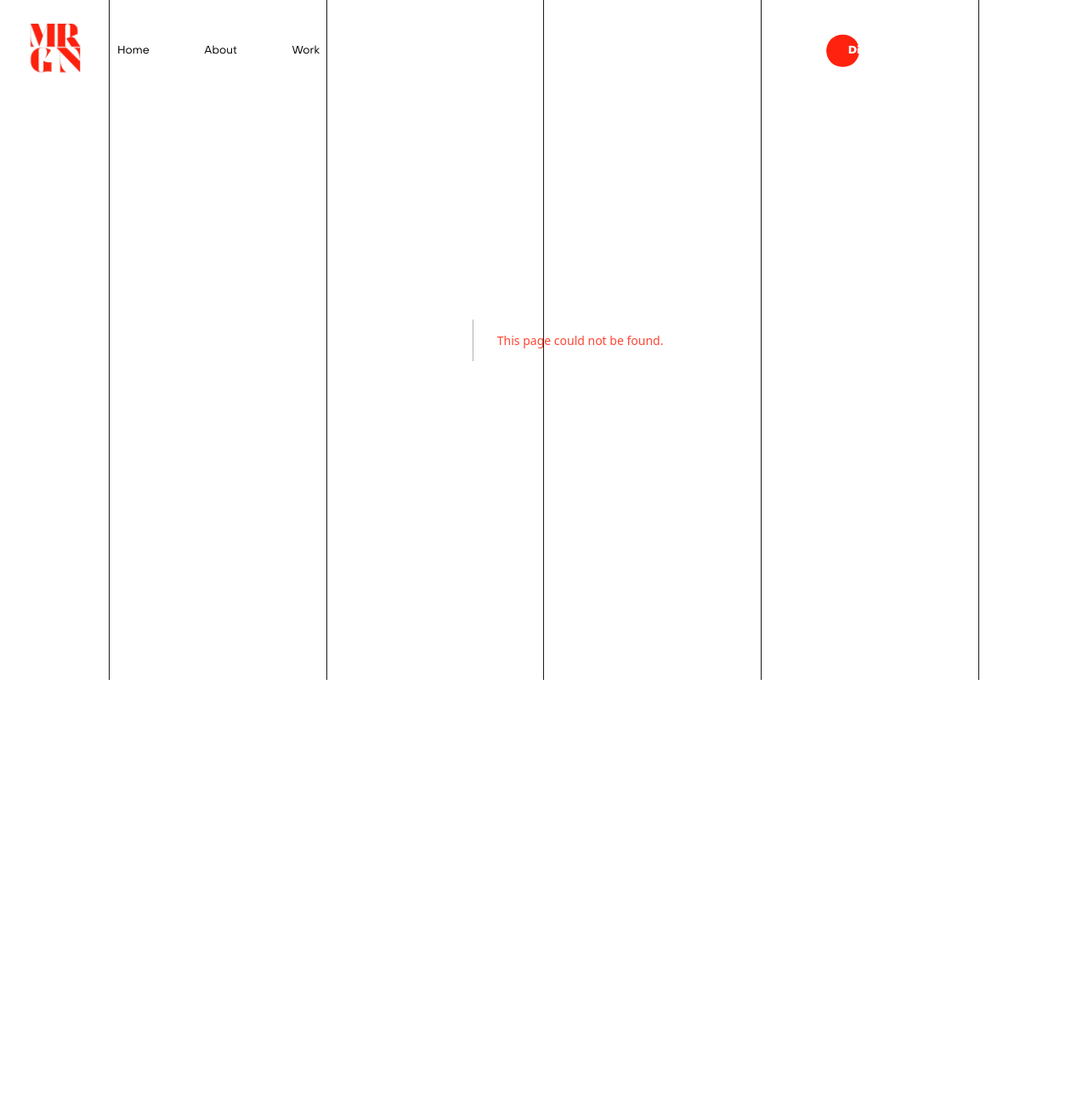
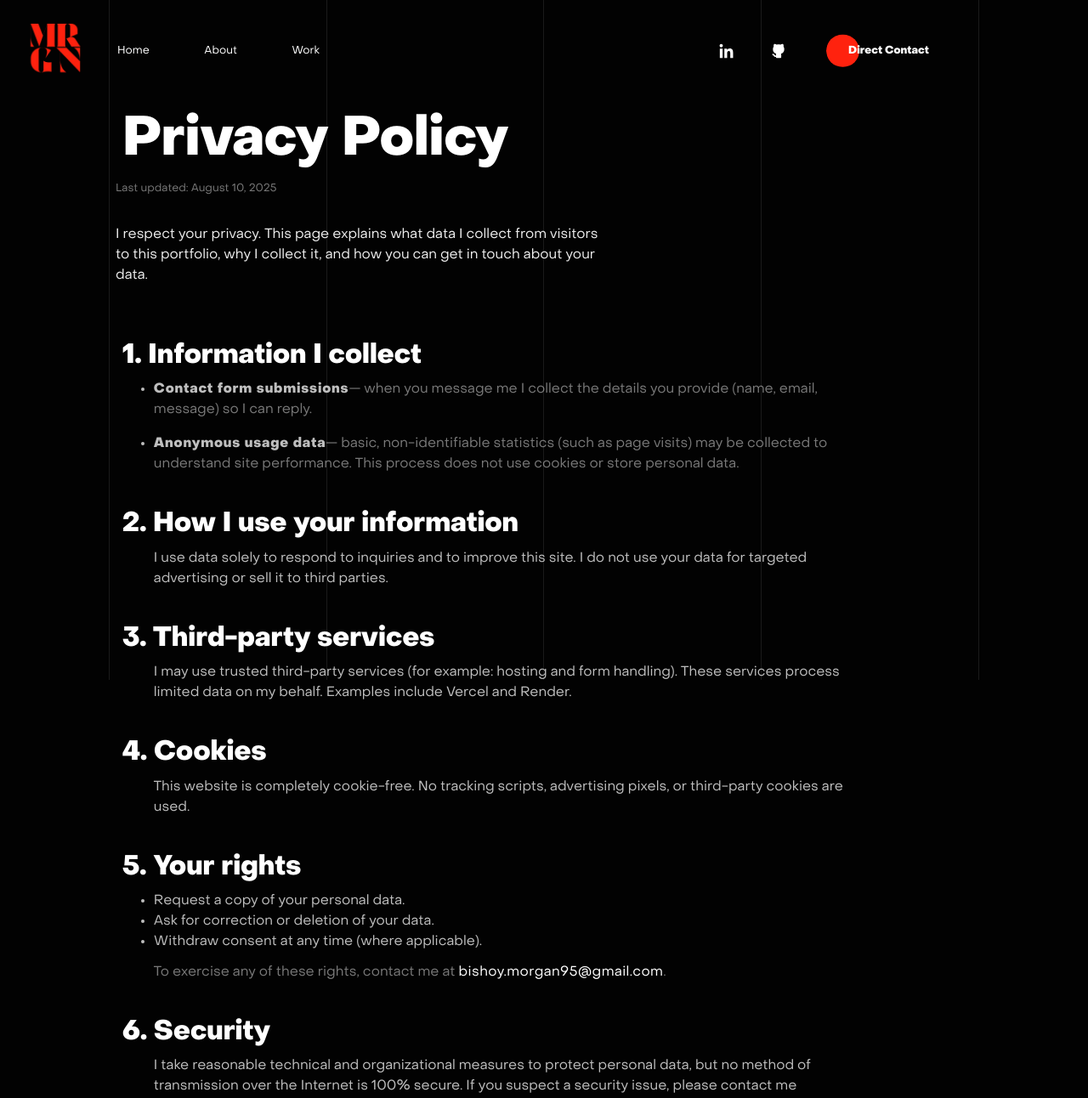
Before and after one commit to Bishoy-Morgan/myWebsite, a Next.js app: page /privacy-policy in a window 1280 px wide. Before the commit this address had no page. Shown: the top 1292 px of the page at 85% size. Before the commit the page ends 800 px from the top, so only its background shows below. Built offline with nearby package versions, Linux system fonts and the light colour scheme.

Commit message:
privacyPolicyPage

```diff
--- /dev/null
+++ b/app/privacy-policy/page.tsx
@@ -0,0 +1,151 @@
+'use client'
+
+import React, { useEffect, useState } from 'react'
+import Footer from '@/components/Footer'
+import { motion } from 'framer-motion'
+
+const CONTACT_EMAIL = 'bishoy.morgan95@gmail.com'
+
+const containerVariants = {
+    hidden: { opacity: 0, y: 20 },
+    visible: {
+        opacity: 1,
+        y: 0,
+        transition: { staggerChildren: 0.15, duration: 0.6, ease: 'easeOut' }
+    }
+}
+
+const itemVariants = {
+    hidden: { opacity: 0, y: 20 },
+    visible: { opacity: 1, y: 0, transition: { duration: 0.5, ease: 'easeOut' } }
+}
+
+export default function PrivacyPolicyPage() {
+    const [lastUpdated, setLastUpdated] = useState("")
+
+    useEffect(() => {
+        setLastUpdated(new Date().toLocaleDateString(undefined, {
+            year: 'numeric',
+            month: 'long',
+            day: 'numeric',
+        }))
+    }, [])
+
+    return (
+        <main className="w-4/5 mx-auto pt-[10%] px-2 text-paleWhite">
+            <motion.header
+                className="mb-8"
+                initial="hidden"
+                animate="visible"
+                variants={itemVariants}
+            >
+                <h1 className="mb-2">Privacy Policy</h1>
+                <p className="para-sm text-paleWhite/50">Last updated: {lastUpdated}</p>
+            </motion.header>
+
+            <motion.div
+                className="space-y-10"
+                variants={containerVariants}
+                initial="hidden"
+                animate="visible"
+            >
+                <motion.section className="prose prose-invert max-w-xl mb-16" variants={itemVariants}>
+                    <p>
+                        I respect your privacy. This page explains what data I collect from visitors to this portfolio,
+                        why I collect it, and how you can get in touch about your data.
+                    </p>
+                </motion.section>
+
+                <motion.section className="max-w-4xl" variants={itemVariants}>
+                    <h3 className="mb-2">1. Information I collect</h3>
+                    <ul className="list-disc ml-[5%] flex flex-col gap-y-4 text-paleWhite/80">
+                        <li>
+                            <span className='font-semibold tracking-wider'>Contact form submissions</span>
+                            <span className='text-paleWhite/50'>
+                                — when you message me I collect the details you
+                                provide (name, email, message) so I can reply.
+                            </span>
+                        </li>
+                        <li>
+                            <span className='font-semibold tracking-wider'>Anonymous usage data</span>
+                            <span className='text-paleWhite/50'>
+                                — basic, non-identifiable statistics (such as page visits) may be collected
+                                to understand site performance. This process does not use cookies or store personal data.
+                            </span>
+                        </li>
+                    </ul>
+                </motion.section>
+
+                <motion.section className="max-w-4xl" variants={itemVariants}>
+                    <h3 className="mb-2">2. How I use your information</h3>
+                    <p className="text-paleWhite/80 ml-[5%]">
+                        I use data solely to respond to inquiries and to improve this site. I do not use your
+                        data for targeted advertising or sell it to third parties.
+                    </p>
+                </motion.section>
+
+                <motion.section className="max-w-4xl" variants={itemVariants}>
+                    <h3 className="mb-2">3. Third-party services</h3>
+                    <p className="text-paleWhite/80 ml-[5%]">
+                        I may use trusted third-party services (for example: hosting and form handling).
+                        These services process limited data on my behalf. Examples include Vercel and Render.
+                    </p>
+                </motion.section>
+
+                <motion.section className="max-w-4xl" variants={itemVariants}>
+                    <h3 className="mb-2">4. Cookies</h3>
+                    <p className="text-paleWhite/80 ml-[5%]">
+                        This website is completely cookie-free. No tracking scripts, advertising pixels,
+                        or third-party cookies are used.
+                    </p>
+                </motion.section>
+
+                <motion.section className="max-w-4xl" variants={itemVariants}>
+                    <h3 className="mb-2">5. Your rights</h3>
+                    <ul className="list-disc text-paleWhite/80 ml-[5%]">
+                        <li>Request a copy of your personal data.</li>
+                        <li>Ask for correction or deletion of your data.</li>
+                        <li>Withdraw consent at any time (where applicable).</li>
+                    </ul>
+                    <p className="mt-3 text-paleWhite/50 ml-[5%]">
+                        To exercise any of these rights, contact me at{' '}
+                        <a
+                            href={`mailto:${CONTACT_EMAIL}`}
+                            className="text-white tracking-wide hover:text-red transition-colors"
+                        >
+                            {CONTACT_EMAIL}
+                        </a>
+                        .
+                    </p>
+                </motion.section>
+
+                <motion.section className="max-w-4xl" variants={itemVariants}>
+                    <h3 className="mb-2">6. Security</h3>
+                    <p className="text-paleWhite/80 ml-[5%]">
+                        I take reasonable technical and organizational measures to protect personal data, but no
+                        method of transmission over the Internet is 100% secure. If you suspect a security issue,
+                        please contact me immediately.
+                    </p>
+                </motion.section>
+
+                <motion.section className="max-w-4xl" variants={itemVariants}>
+                    <h3 className="mb-2">7. Children</h3>
+                    <p className="text-paleWhite/80 ml-[5%]">
+                        This site is not intended for children under 13. I do not knowingly collect information from children.
+                    </p>
+                </motion.section>
+
+                <motion.section className="max-w-4xl" variants={itemVariants}>
+                    <h3 className="mb-2">8. Changes to this policy</h3>
+                    <p className="text-paleWhite/80 ml-[5%]">
+                        I may update this policy occasionally. The “Last updated” date at the top indicates when it
+                        was last revised. If there are significant changes, I will make a reasonable effort to
+                        communicate them.
+                    </p>
+                </motion.section>
+            </motion.div>
+
+            <Footer />
+        </main>
+    )
+}
--- a/app/projects/components/HeroProjects.tsx
+++ b/app/projects/components/HeroProjects.tsx
@@ -66,7 +66,7 @@ const HeroProjects: React.FC<HeroProjectsProps> = ({ project }) => {
                 custom={0}
                 variants={fadeUp}
                 >
-                    <motion.h1 className="mb-6" custom={1} variants={fadeUp}>
+                    <motion.h1 className="mb-6 tracking-tighter" custom={1} variants={fadeUp}>
                         {project.title}
                     </motion.h1>
                     <motion.p
@@ -78,7 +78,7 @@ const HeroProjects: React.FC<HeroProjectsProps> = ({ project }) => {
                     </motion.p>
 
                     <motion.a href={project.link} target='_blank' custom={3} variants={fadeUp}>
-                        <Button>
+                        <Button bgColor='#ff4533'>
                             Live Link
                         </Button>
                     </motion.a>
@@ -97,18 +97,19 @@ const HeroProjects: React.FC<HeroProjectsProps> = ({ project }) => {
                         fill
                         priority
                         quality={100}
-                        className="object-cover object-left-top"
+                        className="object-cover object-left-top rounded-sm"
                         />
                     </div>
                 </motion.div>
             </motion.section>
 
             <motion.section
-                className="w-4/5 h-dvh max-h-[1080px] flex items-center mb-24 mt-12"
+                className="relative w-4/5 h-dvh max-h-[1080px] flex items-center mb-24 mt-12"
                 initial="hidden"
                 whileInView="visible"
                 viewport={{ once: true, amount: 0.3 }}
             >
+                <div className='absolute -top-[15%] right-0 w-1/4 h-[120%] border-l border-red '></div>
                 {/* Left Column */}
                 <motion.div className="w-1/2" custom={0} variants={fadeUp}>
                     <motion.h4 className="text-red px-2 tracking-widest" custom={2} variants={fadeUp}>
@@ -156,7 +157,7 @@ const HeroProjects: React.FC<HeroProjectsProps> = ({ project }) => {
                         fill
                         priority
                         quality={100}
-                        className="object-cover object-left-top"
+                        className="object-contain "
                         />
                     </div>
                 </motion.div>
--- a/components/Footer.tsx
+++ b/components/Footer.tsx
@@ -41,8 +41,8 @@ const Footer = () => {
                         </Link>
                     </div>
                     <div className='px-2 flex justify-between text-xs mt-20 text-white/40 '>
-                        <Link href={`#`} className='text-sm hover:text-white transition-all ease-in-out duration-300'>Privacy Policy</Link>
-                        <span className='text-sm hover:text-white transition-all ease-in-out duration-300'>Cookie-free Website</span>
+                        <Link href={`/privacy-policy`} className='para-sm hover:text-white transition-all ease-in-out duration-300'>Privacy Policy</Link>
+                        <span className='para-sm '>Cookie-free Website</span>
                     </div>
 
                 </div>
--- a/components/HeroSection.tsx
+++ b/components/HeroSection.tsx
@@ -2,6 +2,7 @@
 import { motion } from 'framer-motion'
 import Button from './ui/Button'
 import dynamic from "next/dynamic";
+import { Suspense } from 'react';
 // import Image from 'next/image'
 // import celebrate from '@/public/icons/celebrate.svg'
 
@@ -135,7 +136,8 @@ const HeroSection = () => {
                     </a>
                 </motion.div>
                 <div className='black-gradient relative w-1/2 px-1 h-full'>
-                    <Beams
+                    <Suspense>
+                        <Beams
                         beamWidth={0.3}
                         beamHeight={25}
                         beamNumber={25}
@@ -144,7 +146,8 @@ const HeroSection = () => {
                         noiseIntensity={0.85}
                         scale={0.2}
                         rotation={180}
-                    />
+                        />
+                    </Suspense>
                 </div>
             </section>
         </main>
--- a/components/HighlightProject.tsx
+++ b/components/HighlightProject.tsx
@@ -47,7 +47,7 @@ const HighlightProject = () => {
             className='absolute top-0 left-0 w-full h-full opacity-0 group-hover:opacity-100 backdrop-blur-sm transition-all duration-300 ease-in-out flex flex-col items-center justify-center gap-y-10 z-30 '
             >
               <a href="https://blogsy-ceod.onrender.com" target='_blank'>
-                <h1 className='text-red tracking-[-0.5rem] hover:scale-110 transition-transform duration-200 ease-out '>
+                <h1 className='text-red tracking-[-0.5rem] hover:scale-125 transition-transform duration-300 ease-out '>
                   Visit Website
                 </h1>
               </a>
```
Also changed, not shown: app/data/projectsData.ts (+4 -4 lines).
